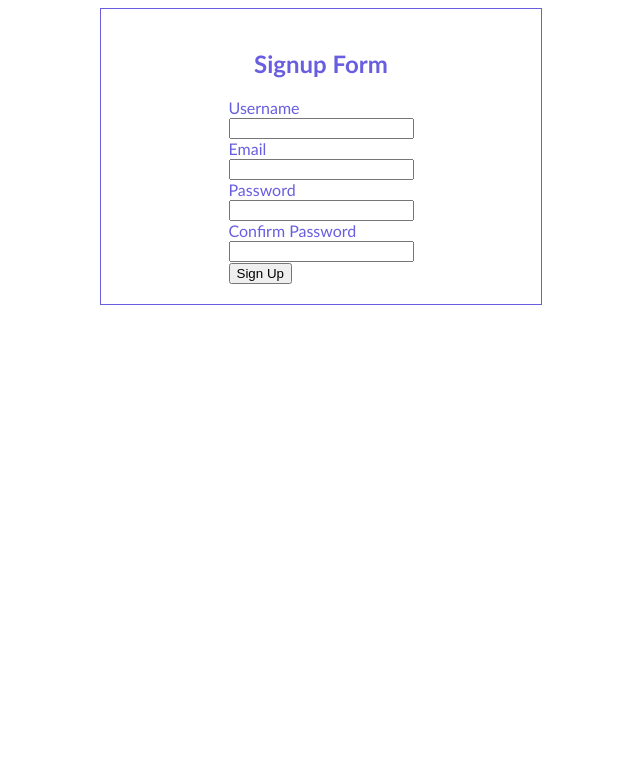
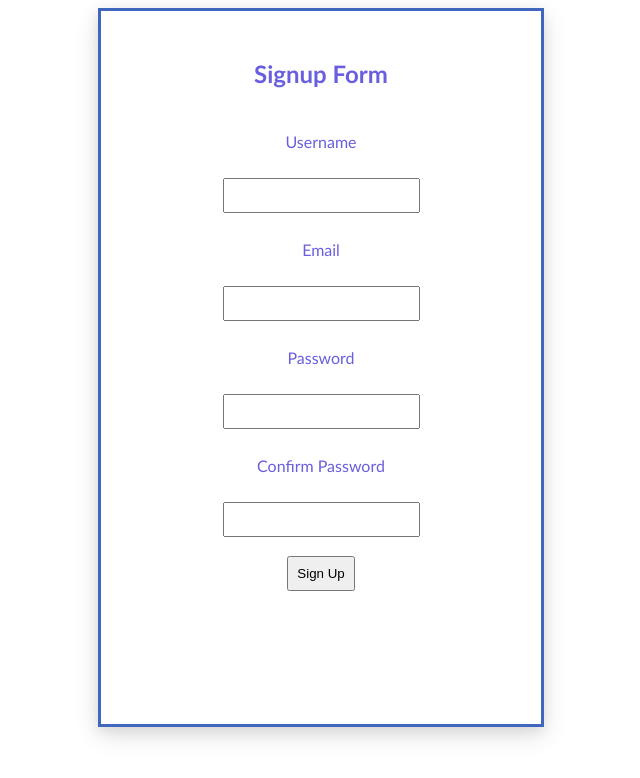
Before and after one commit to SammyAlbataineh/Messaging-Website, a React (Vite) app: page /signup in a window 1280 px wide. Shown: the top 778 px of the page, without its empty margins (319-959 px from the left). Built offline with nearby package versions, Linux system fonts and the light colour scheme.

Commit message:
Finished frontend for signup page and working on adding user to postgreSQL database when signup form is submitted

```diff
--- a/package.json
+++ b/package.json
@@ -11,6 +11,7 @@
   },
   "dependencies": {
     "@react-oauth/google": "^0.12.2",
+    "bcryptjs": "^3.0.3",
     "dotenv": "^17.2.3",
     "jwt-decode": "^4.0.0",
     "pg": "^8.16.3",
--- a/src/App.tsx
+++ b/src/App.tsx
@@ -1,10 +1,8 @@
 // App.tsx
 import React from "react";
 import { Routes, Route, useNavigate } from "react-router-dom";
-import { GoogleLogin } from "@react-oauth/google";
 import Home from "./home"
 import SignUpPage from "./signUp";
-import { jwtDecode } from "jwt-decode";
 import "./App.css";
 function App() {
   const navigate = useNavigate();
@@ -12,6 +10,7 @@ function App() {
     <Routes>
       <Route path="/" element={<Home/>}/>
       <Route path="/signup" element={<SignUpPage/>}/>
+      <Route path="/home" element={<Home/>}/>
     </Routes>
   );
 }
--- a/src/index.css
+++ b/src/index.css
@@ -5,8 +5,18 @@
     align-items: center;
     color: #695EE0;
     font-family: 'Trebuchet MS', sans-serif;
-    border: 1px solid #695EE0;
+    border: 3px solid #4066bd;
     width: 400px;
   	margin: 0 auto;
   	padding: 20px;
+    padding-bottom: 50px;
+    box-shadow: 0 8px 24px rgba(0,0,0,0.12),
+              0 4px 12px rgba(0,0,0,0.08);
 }
+#wrapper * {
+    display: flex;
+    flex-direction: column;
+    justify-content: center;
+    align-items: center;
+    padding: 8px;
+}
--- a/src/signUp.tsx
+++ b/src/signUp.tsx
@@ -1,9 +1,43 @@
 import "./index.css";
+import { jwtDecode } from "jwt-decode";
+import { GoogleLogin } from "@react-oauth/google";
+import { useNavigate } from "react-router-dom";
+import bcrypt from "bcryptjs";
 function SignUpPage() {
+    const navigate = useNavigate();
+    async function submitted(e: React.FormEvent) {
+        e.preventDefault();
+        const form = e.target as HTMLFormElement;
+        const formData = new FormData(form);
+        const username = String(formData.get("username"));
+        const email = String(formData.get("email"));
+        const password = String(formData.get("password"));
+        const confirmPassword = String(formData.get("confirmPassword"));
+        if (username === null || email === null || password === null || confirmPassword === null) {
+            alert("Not all details are filled in");
+            return;
+        }
+        if (password != confirmPassword) {
+            alert("Passwords do not match");
+            return;
+        }
+        const salt = bcrypt.genSaltSync(10);
+        const user = {
+            username: username,
+            email: email,
+            password: bcrypt.hashSync(password,salt)
+        };
+        await fetch("http://localhost:5173/signup", {
+            method: "POST",
+            headers: {"Content-Type": "applications/json"},
+            body: JSON.stringify(user)
+        });
+        navigate("/home");
+    }
     return (
         <div id="wrapper">
             <h2> Signup Form </h2>
-            <form id="signup">
+            <form  onSubmit={submitted} id="signup">
                 <label htmlFor="username"> Username </label> <br/>
                 <input type="text" id="username" name="username"/> <br/>
                 <label htmlFor="email"> Email </label> <br/>
@@ -14,6 +48,9 @@ function SignUpPage() {
                 <input type="password" id="confirmPassword" name="confirmPassword"/> <br/>
                 <input type="submit" value="Sign Up"/> <br/>
             </form>
+            <GoogleLogin onSuccess={(credentialResponse: any) => {
+                console.log(jwtDecode(credentialResponse.credential));
+            }} onError={() => {console.log("login failed")}}/>
         </div>
     )
 }
```
Also changed, not shown: src/server.js (+18 -1 lines), 1 other file (tests, documents, lock files or other folders).
